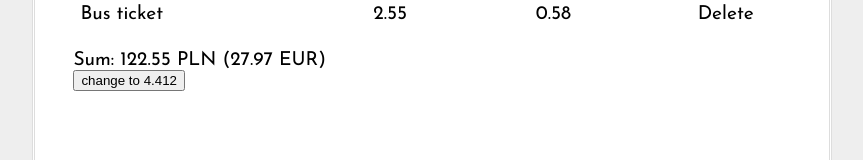
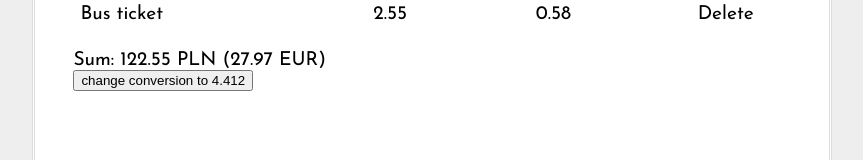
Before and after one commit to tomaszpach/list-of-expenses, a React (Create React App) app: page / in a window 1280 px wide. Shown: the part 285-445 px from the top of the page, without its empty margins (208-1071 px from the left). Built offline with nearby package versions, Linux system fonts and the light colour scheme.

Commit message:
update button title

```diff
--- a/src/App.js
+++ b/src/App.js
@@ -19,7 +19,7 @@ class App extends Component {
                 <Inputs />
                 <Table onDelete={(id) => this.props.deleteExpense(id)} transactions={transactions} eurPln={eurPln}/>
                 <Summary transactions={transactions} eurPln={eurPln}/>
-                <button onClick={() => this.props.updateCurrency()}>change to 4.412</button>
+                <button onClick={() => this.props.updateCurrency()}>change conversion to 4.412</button>
             </div>
         );
     }
```
